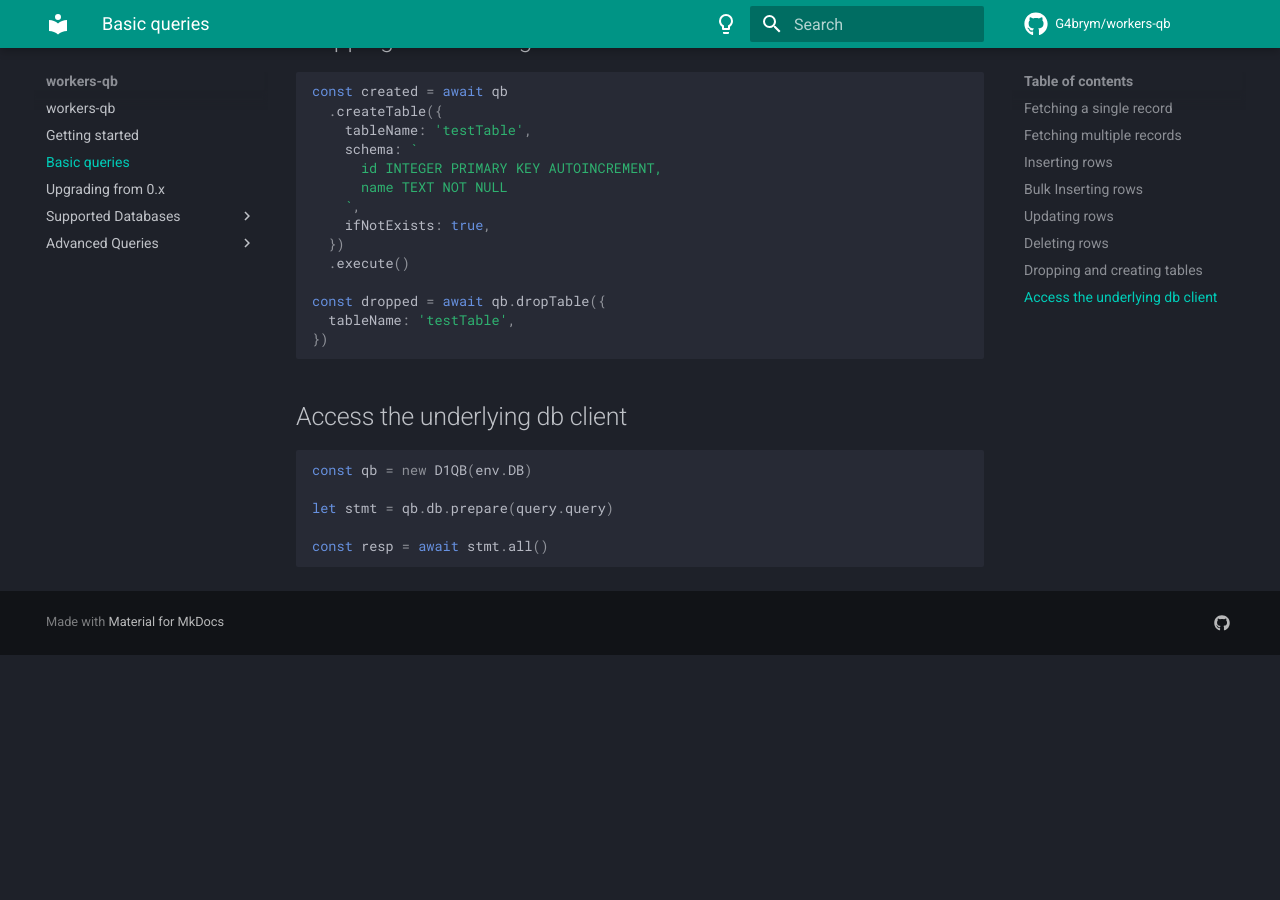
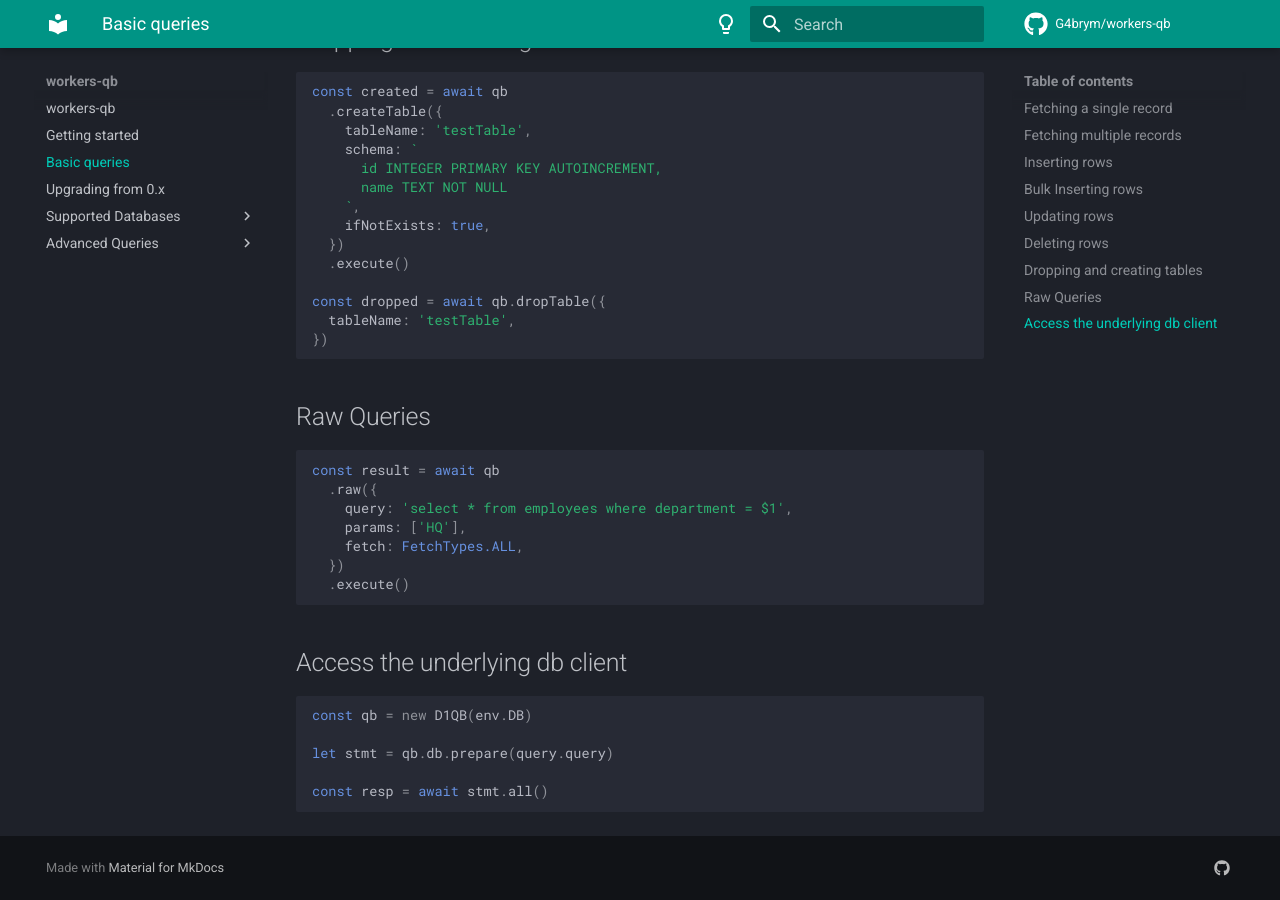
Before and after one commit to G4brym/workers-qb, an MkDocs documentation site: the page built from docs/pages/basic-queries.md, in a window 1280 px wide and 900 px high, scrolled down 2886 px. Built offline with MkDocs 1.6.1 and Material for MkDocs 9.7.7, drawn with Linux system fonts in a browser that asks for light colours; comment, search, counter and statistics services are not loaded; before the commit the page ends 3541 px from its top, so only the background shows below that.

Commit message:
Add raw query support

````diff
--- a/docs/pages/basic-queries.md
+++ b/docs/pages/basic-queries.md
@@ -155,6 +155,18 @@ const dropped = await qb.dropTable({
 })
 ```
 
+## Raw Queries
+
+```ts
+const result = await qb
+  .raw({
+    query: 'select * from employees where department = $1',
+    params: ['HQ'],
+    fetch: FetchTypes.ALL,
+  })
+  .execute()
+```
+
 ## Access the underlying db client
 
 ```ts
````
Also changed, not shown: 2 other files.
